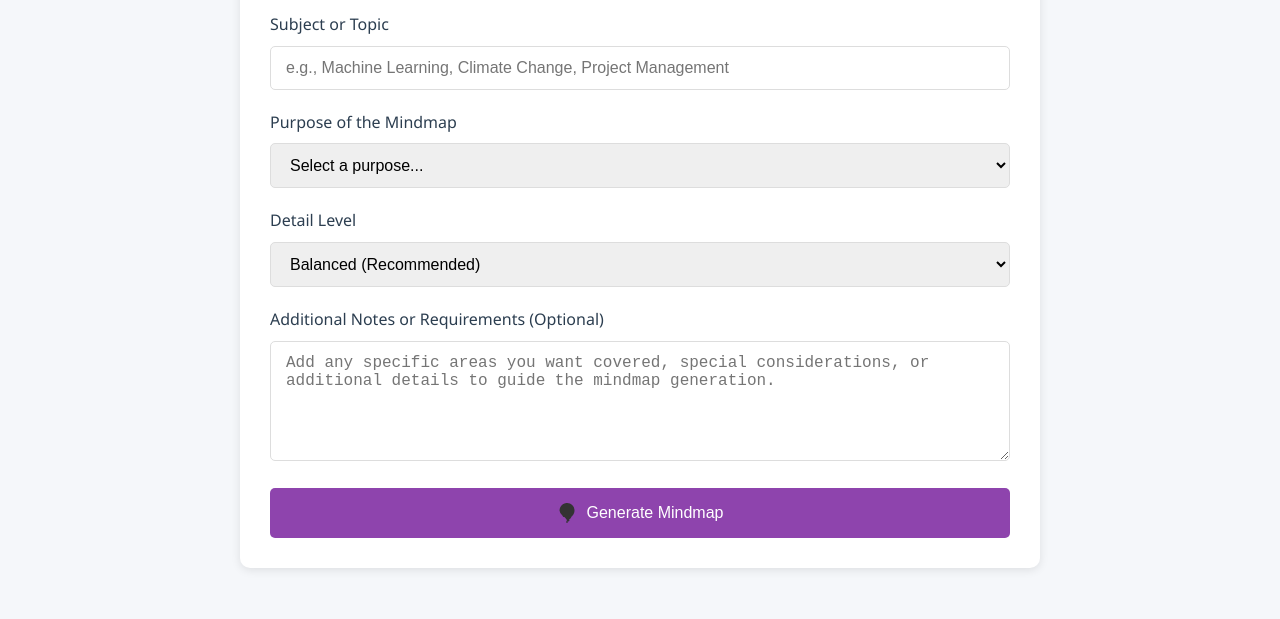
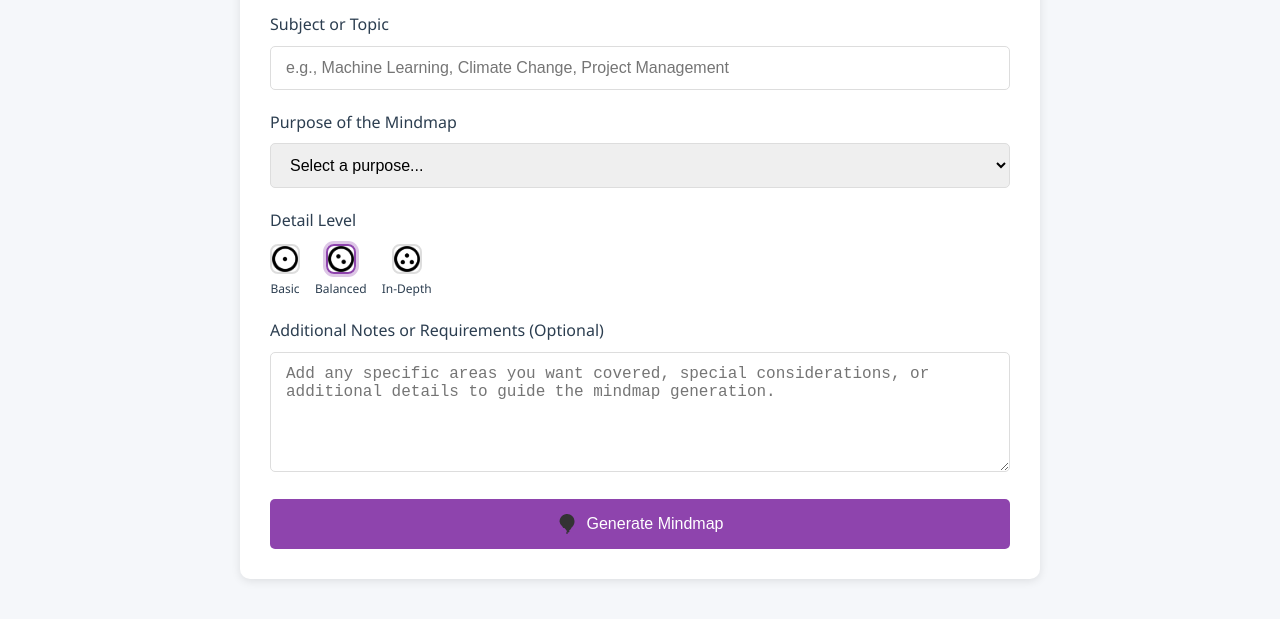
Before and after one commit to ahmadsazaki/FikrMind, a plain HTML site: page index.html in a window 1280 px wide. Shown: the part 179-798 px from the top of the page. Drawn offline with nearby package versions, Linux system fonts and the light colour scheme; a script that the page names is missing.

Commit message:
detail level selection icons

```diff
--- a/index.html
+++ b/index.html
@@ -48,12 +48,21 @@
             </select>
         </div>
         <div class="form-group">
-            <label for="detail-level">Detail Level</label>
-            <select id="detail-level">
-                <option value="basic">Basic (Overview)</option>
-                <option value="balanced" selected>Balanced (Recommended)</option>
-                <option value="in-depth">In-Depth (Comprehensive)</option>
-            </select>
+            <label>Detail Level</label>
+            <div class="detail-level-images">
+                <div class="detail-level-item">
+                    <img src="1a.png" alt="Basic" class="detail-level-img" data-level="basic">
+                    <span class="detail-level-label">Basic</span>
+                </div>
+                <div class="detail-level-item">
+                    <img src="2a.png" alt="Balanced" class="detail-level-img active" data-level="balanced">
+                    <span class="detail-level-label">Balanced</span>
+                </div>
+                <div class="detail-level-item">
+                    <img src="3a.png" alt="In-Depth" class="detail-level-img" data-level="in-depth">
+                    <span class="detail-level-label">In-Depth</span>
+                </div>
+            </div>
         </div>
         <div class="form-group">
             <label for="notes">Additional Notes or Requirements (Optional)</label>
--- a/script.js
+++ b/script.js
@@ -28,10 +28,26 @@ document.addEventListener('DOMContentLoaded', () => {
     // Event Listeners
     generateBtn.addEventListener('click', handleGenerateMindMap);
 
+    // Detail level image selection
+    const detailLevelItems = document.querySelectorAll('.detail-level-item');
+    let selectedDetailLevel = 'balanced'; // Default selection
+
+    detailLevelItems.forEach(item => {
+        const img = item.querySelector('.detail-level-img');
+        item.addEventListener('click', () => {
+            // Remove active class from all images
+            document.querySelectorAll('.detail-level-img').forEach(i => i.classList.remove('active'));
+
+            // Add active class to clicked image
+            img.classList.add('active');
+            selectedDetailLevel = img.dataset.level;
+        });
+    });
+
     async function handleGenerateMindMap() {
         currentTopic = topicInput.value.trim();
         const purpose = document.getElementById('purpose').value;
-        const detailLevel = document.getElementById('detail-level').value;
+        const detailLevel = selectedDetailLevel;
         const notes = document.getElementById('notes').value.trim();
 
         if (!currentTopic) {
--- a/style.css
+++ b/style.css
@@ -181,9 +181,58 @@ h1 {
     margin-top: 60px;
 }
 
+/* Detail Level Images */
+.detail-level-images {
+    display: flex;
+    gap: 15px;
+    margin-top: 10px;
+}
+
+.detail-level-item {
+    display: flex;
+    flex-direction: column;
+    align-items: center;
+    gap: 5px;
+}
+
+.detail-level-label {
+    font-size: 12px;
+    font-weight: 500;
+    color: #2c3e50;
+    text-align: center;
+}
+
+.detail-level-img {
+    width: 30px;
+    height: 30px;
+    border: 2px solid #ddd;
+    border-radius: 8px;
+    cursor: pointer;
+    transition: all 0.2s ease;
+    object-fit: cover;
+}
+
+.detail-level-img:hover {
+    border-color: #8e44ad;
+    transform: scale(1.05);
+}
+
+.detail-level-img.active {
+    border-color: #8e44ad;
+    box-shadow: 0 0 0 3px rgba(142, 68, 173, 0.3);
+}
+
 /* Responsive adjustments */
 @media (max-width: 768px) {
     .input-section h2 {
         font-size: 1.3em;
     }
+
+    .detail-level-img {
+        width: 30px;
+        height: 30px;
+    }
+    .detail-level-label {
+        font-size: 11px;
+    }
 }
```
Also changed, not shown: 1.png (added), 1a.png (added), 2.png (added), 2a.png (added), 3.png (added), 3a.png (added).
